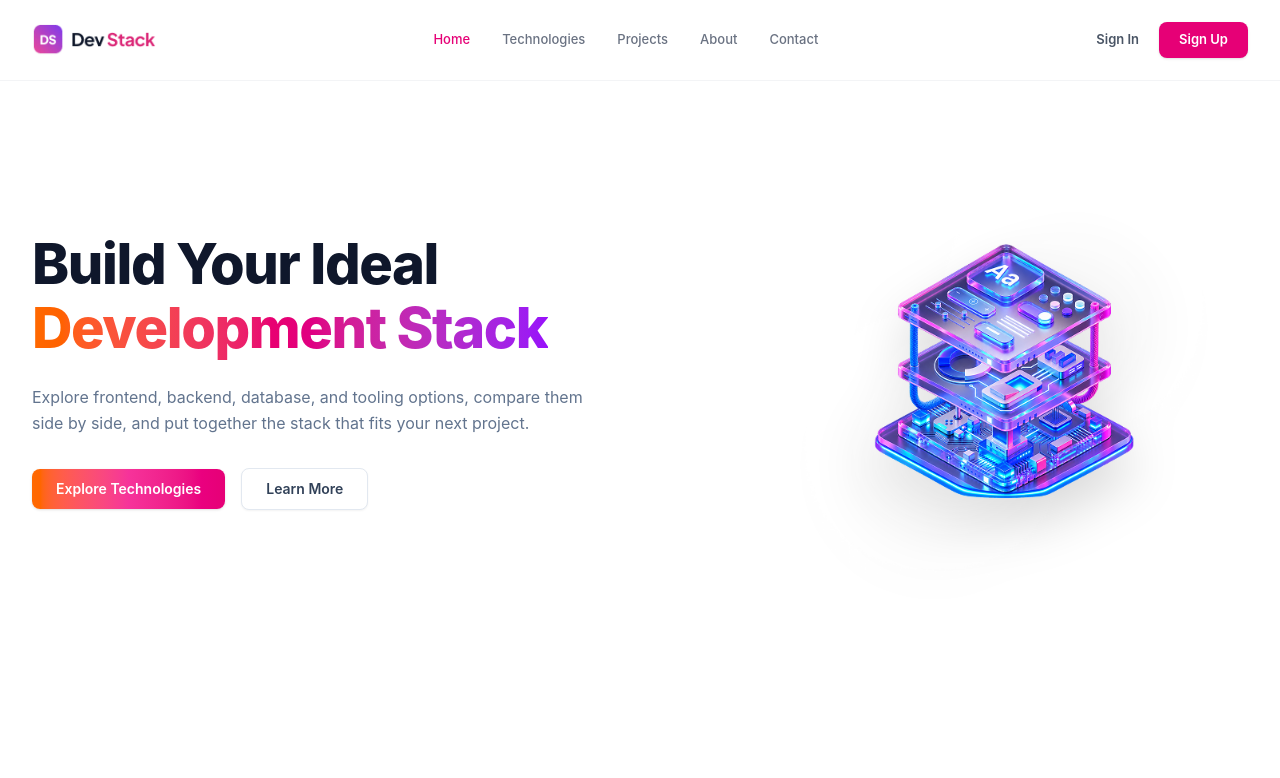
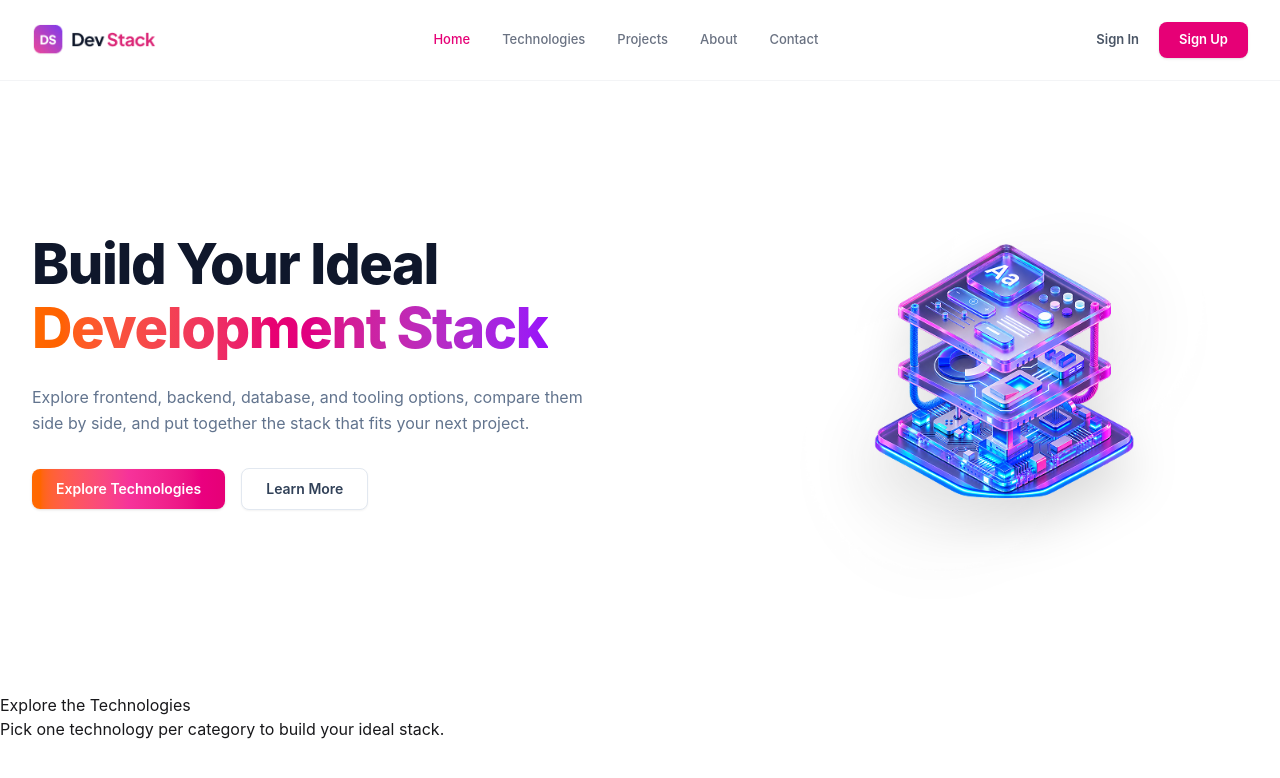
Before and after one commit to ArifRafid-17/Assignment-05-Project, a React (Vite) app: page / in a window 1280 px wide. Shown: the top 778 px of the page. Built offline with nearby package versions, Linux system fonts and the light colour scheme.

Commit message:
tech promise done and data sent to technologies

```diff
--- a/src/App.tsx
+++ b/src/App.tsx
@@ -1,16 +1,31 @@
-import './App.css'
-import Nav from "./components/Nav"
-import Banner from "./components/Banner"
+import "./App.css";
+import { Suspense } from "react";
+import Nav from "./components/Nav";
+import Banner from "./components/Banner";
+import Technologies from "./components/Technologies";
+import type { TechType } from "./types";
 
+const fetchData = async (): Promise<TechType[]> => {
+  const res = await fetch("/data.json");
+  if (!res.ok) {
+    throw new Error(`Failed to load data: ${res.statusText}`);
+  }
+  return res.json();
+};
+
+// Created once outside the render cycle
+const techPromise = fetchData();
 
 function App() {
   return (
     <div>
-      <Nav/>
-      <Banner/>
-
+      <Nav />
+      <Banner />
+      <Suspense fallback={<div>Loading....</div>}>
+        <Technologies techPromise={techPromise} />
+      </Suspense>
     </div>
   );
 }
 
-export default App
+export default App;
--- a/src/components/Technologies.tsx
+++ b/src/components/Technologies.tsx
@@ -0,0 +1,26 @@
+import React, { use } from 'react';
+import type { TechType } from "../types";
+
+interface Props {
+    techPromise: TechType;
+}
+const Technologies = ({techPromise}: props) => {
+    const technologies = use(techPromise)
+
+    return (
+        <div>
+            <div>
+                <h2>Explore the Technologies</h2>
+                <p>Pick one technology per category to build your ideal stack.</p>
+            </div>
+
+            <div>
+                {
+
+                }
+            </div>
+        </div>
+    );
+};
+
+export default Technologies;
--- /dev/null
+++ b/src/types.ts
@@ -0,0 +1,10 @@
+interface TechType{
+    id: string,
+    name: string,
+    category: string,
+    description: string,
+    icon: string,
+    rating: number,
+    difficulty: string,
+    badge: string
+}
```
